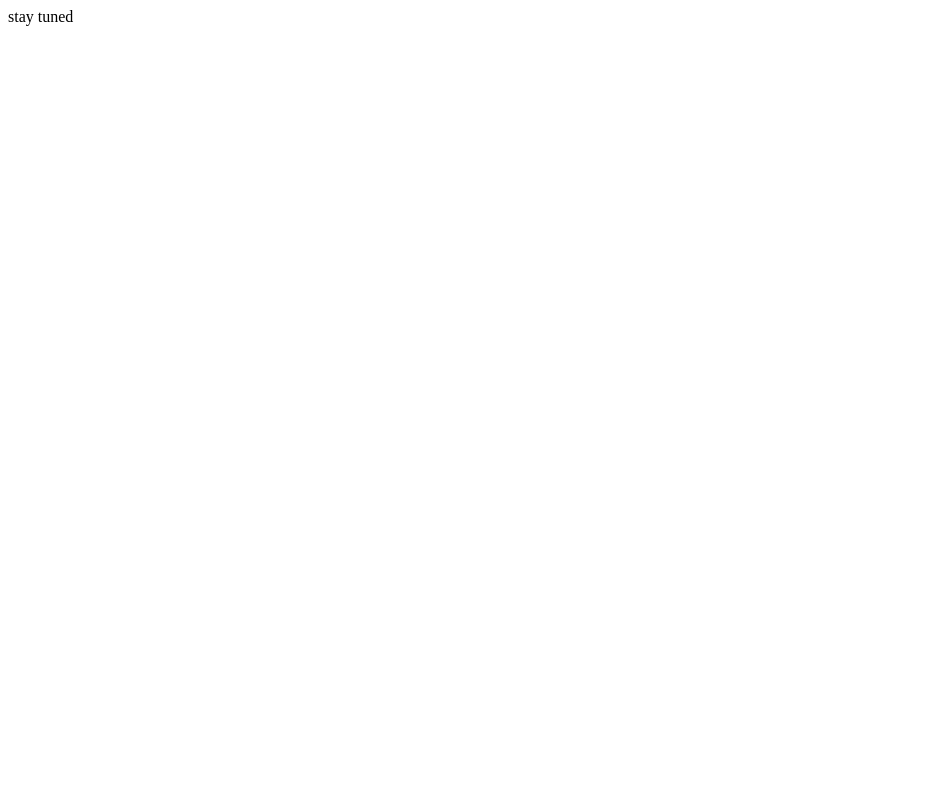
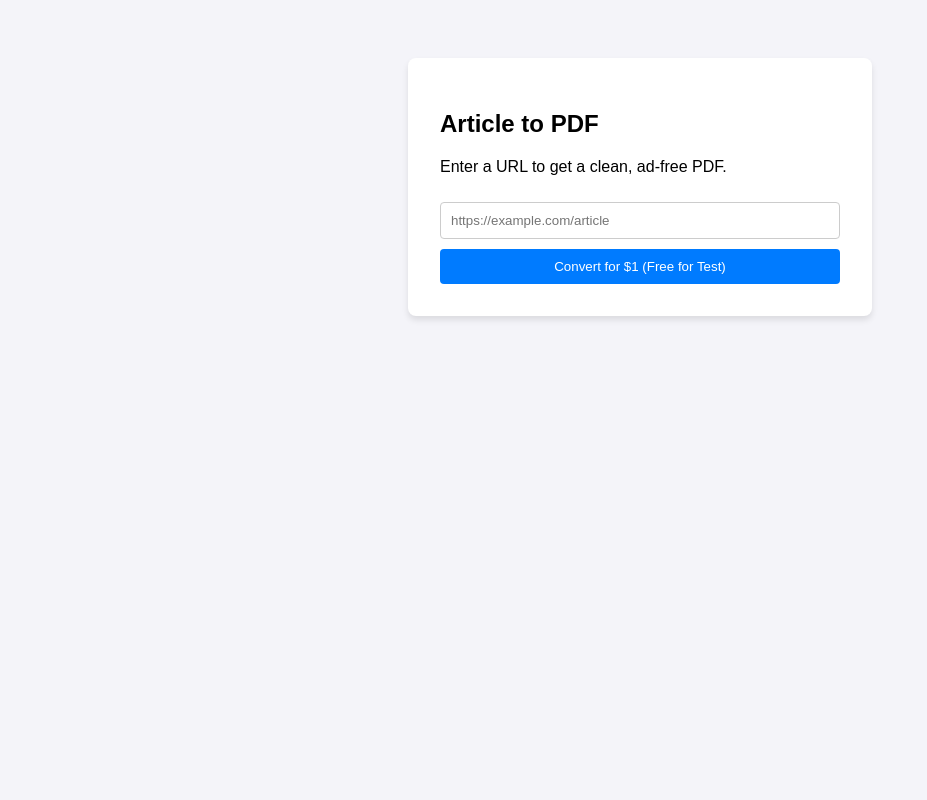
Before and after one commit to theicon-ca/theicon-ca.github.io, a Flask app: page / in a window 1280 px wide. Before the commit the part shown is almost empty. Shown: the whole page, without its empty margins (0-927 px from the left). Run offline with Flask 3, Linux system fonts and the light colour scheme.

Commit message:
Create index.html for article to PDF conversion
Added a complete HTML structure for the article to PDF converter.

```diff
--- a/templates/index.html
+++ b/templates/index.html
@@ -1 +1,23 @@
-stay tuned
+<!DOCTYPE html>
+<html>
+<head>
+    <title>Clean Article PDF</title>
+    <style>
+        body { font-family: sans-serif; display: flex; justify-content: center; padding-top: 50px; background: #f4f4f9; }
+        .card { background: white; padding: 2rem; border-radius: 8px; box-shadow: 0 4px 6px rgba(0,0,0,0.1); width: 400px; }
+        input { width: 100%; padding: 10px; margin: 10px 0; border: 1px solid #ccc; border-radius: 4px; box-sizing: border-box; }
+        button { width: 100%; background: #007bff; color: white; border: none; padding: 10px; border-radius: 4px; cursor: pointer; }
+        button:hover { background: #0056b3; }
+    </style>
+</head>
+<body>
+    <div class="card">
+        <h2>Article to PDF</h2>
+        <p>Enter a URL to get a clean, ad-free PDF.</p>
+        <form action="/process" method="POST">
+            <input type="url" name="url" placeholder="https://example.com/article" required>
+            <button type="submit">Convert for $1 (Free for Test)</button>
+        </form>
+    </div>
+</body>
+</html>
```
